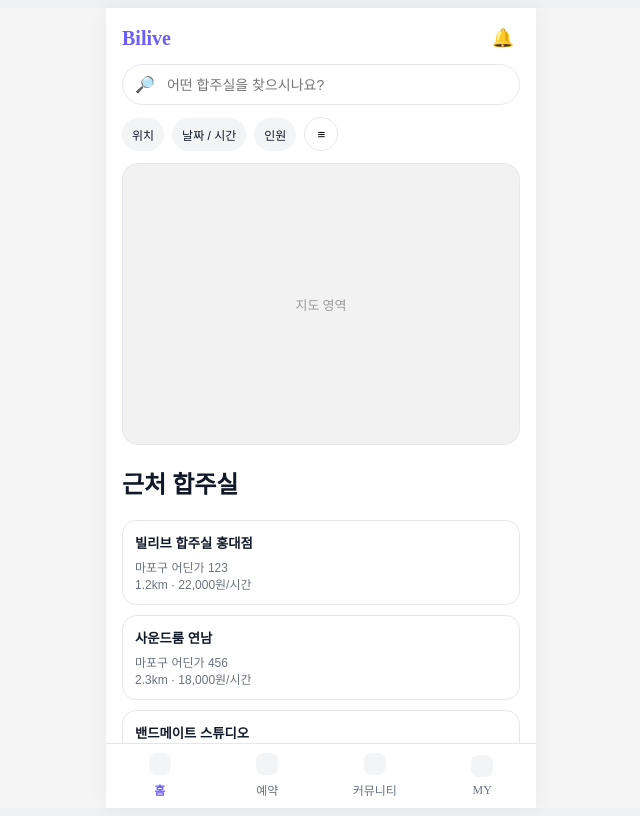
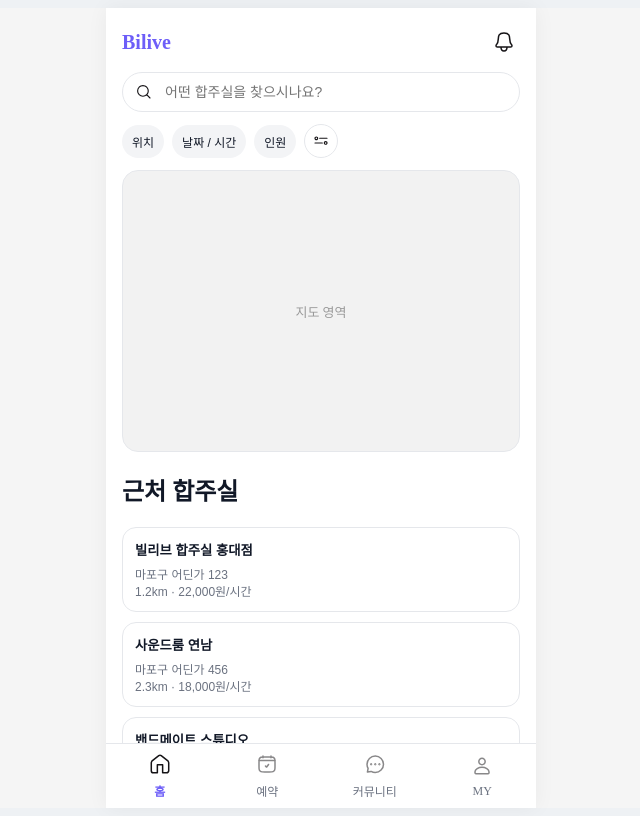
Before and after one commit to PROFITLAB-HACKATHON-2025/bilive_frontend, a React (Vite) app: page /home in a window 1280 px wide. Shown: the whole page, without its empty margins (319-959 px from the left). Built offline with nearby package versions, Linux system fonts and the light colour scheme.

Commit message:
feat: add bottom navigation icons and replace existing emojis with icons

```diff
--- a/src/components/common/BottomNav.tsx
+++ b/src/components/common/BottomNav.tsx
@@ -1,23 +1,24 @@
-import { NavLink } from "react-router-dom";
-import styled from "styled-components";
+import { NavLink } from 'react-router-dom';
+import styled from 'styled-components';
+
+import HomeIcon from '@/assets/icons/Icon_home.svg';
+import CalendarIcon from '@/assets/icons/Icon_calendar.svg';
+import ChatIcon from '@/assets/icons/Icon_chat.svg';
+import PersonIcon from '@/assets/icons/Icon_person.svg';
 
 const tabs = [
-    { to: "/home", label: "홈" },
-    { to: "/reserve", label: "예약" },
-    { to: "/community", label: "커뮤니티" },
-    { to: "/my", label: "MY" },
+  { to: '/home', label: '홈', icon: HomeIcon },
+  { to: '/reserve', label: '예약', icon: CalendarIcon },
+  { to: '/community', label: '커뮤니티', icon: ChatIcon },
+  { to: '/my', label: 'MY', icon: PersonIcon },
 ];
 
 export default function BottomNav() {
   return (
     <Bar>
       {tabs.map((t) => (
-                <Tab
-                    key={t.to}
-                    to={t.to}
-                    className={({ isActive }) => (isActive ? "active" : "")}
-                >
-                    <Dot />
+        <Tab key={t.to} to={t.to} className={({ isActive }) => (isActive ? 'active' : '')}>
+          <NavIcon src={t.icon} alt={t.label} />
           <span>{t.label}</span>
         </Tab>
       ))}
@@ -32,11 +33,10 @@ const Bar = styled.nav`
   bottom: 0;
   height: 64px;
   /* theme 객체가 올바르게 설정되어 있어야 합니다 */
-  background: ${({ theme }) => theme.colors.white || "#ffffff"};
-  border-top: 1px solid ${({ theme }) => theme.colors.border || "#eeeeee"};
+  background: ${({ theme }) => theme.colors.white || '#ffffff'};
+  border-top: 1px solid ${({ theme }) => theme.colors.border || '#eeeeee'};
   display: grid;
   grid-template-columns: repeat(4, 1fr);
-
   /* 아이폰 노치(하단 바) 대응 */
   padding-bottom: env(safe-area-inset-bottom);
   z-index: 100;
@@ -49,18 +49,27 @@ const Tab = styled(NavLink)`
   align-items: center;
   justify-content: center;
   text-decoration: none;
-  color: ${({ theme }) => theme.colors.subText || "#999999"};
+  color: ${({ theme }) => theme.colors.subText || '#999999'};
   font-size: 12px;
 
+  & img {
+    transition: filter 0.2s;
+    opacity: 0.5;
+  }
+
   &.active {
-    color: ${({ theme }) => theme.colors.primary || "#000000"};
+    color: ${({ theme }) => theme.colors.primary || '#000000'};
     font-weight: 700;
+
+    & img {
+      opacity: 1;
+      filter: none;
+    }
   }
 `;
 
-const Dot = styled.div`
-  width: 22px;
-  height: 22px;
-  border-radius: 8px;
-  background: ${({ theme }) => theme.colors.chip || "#f0f0f0"};
+const NavIcon = styled.img`
+  width: 24px;
+  height: 24px;
+  display: block;
 `;
--- a/src/pages/home/HomeMapPage.tsx
+++ b/src/pages/home/HomeMapPage.tsx
@@ -1,19 +1,23 @@
-import { useNavigate } from "react-router-dom";
-import styled from "styled-components";
-import { useQuery } from "@tanstack/react-query";
-import { fetchRooms } from "@/api/rooms.ts";
-import { useAppStore } from "@/store/useAppStore.ts";
+import { useNavigate } from 'react-router-dom';
+import styled from 'styled-components';
+import { useQuery } from '@tanstack/react-query';
+import { fetchRooms } from '@/api/rooms.ts';
+import { useAppStore } from '@/store/useAppStore.ts';
 
-import { SearchBox, SearchField } from "@/components/ui/SearchInput.tsx";
-import { Chip, CircleBtn } from "@/components/ui/Buttons.tsx";
-import { Card, CardTitle, CardMeta } from "@/components/ui/Card.tsx";
+import { SearchBox, SearchField } from '@/components/ui/SearchInput.tsx';
+import { Chip, CircleBtn } from '@/components/ui/Buttons.tsx';
+import { Card, CardTitle, CardMeta } from '@/components/ui/Card.tsx';
+
+import BellIconSrc from '@/assets/icons/Icon_bell.svg';
+import SearchIconSrc from '@/assets/icons/Icon_search.svg';
+import FilterIconSrc from '@/assets/icons/Icon_filter.svg';
 
 export default function HomeMapPage() {
   const nav = useNavigate();
   const { filters, setFilter } = useAppStore(); // 필터 상태 및 수정 함수
 
   const { data = [], isLoading } = useQuery({
-        queryKey: ["rooms"],
+    queryKey: ['rooms'],
     queryFn: fetchRooms,
   });
 
@@ -21,26 +25,24 @@ export default function HomeMapPage() {
     <>
       <HeaderRow>
         <Logo>Bilive</Logo>
-                <Bell aria-label="notifications">🔔</Bell>
+        <Bell aria-label='notifications'>
+          <img src={BellIconSrc} alt='알림' width={24} height={24} />
+        </Bell>
       </HeaderRow>
 
       <SearchBox>
-                <span>🔎</span>
-                <SearchField placeholder="어떤 합주실을 찾으시나요?" />
+        <img src={SearchIconSrc} alt='검색' width={18} height={18} />
+        <SearchField placeholder='어떤 합주실을 찾으시나요?' />
       </SearchBox>
 
       <ChipRow>
         {/* 현재 스토어의 필터 값 유무에 따라 텍스트 표시 */}
-                <Chip onClick={() => setFilter("location", "마포구")}>
-                    {filters.location || "위치"}
-                </Chip>
-                <Chip onClick={() => setFilter("datetime", "12/24 14:00")}>
-                    {filters.datetime || "날짜 / 시간"}
-                </Chip>
-                <Chip onClick={() => setFilter("people", 4)}>
-                    {filters.people ? `${filters.people}인` : "인원"}
-                </Chip>
-                <CircleBtn>≡</CircleBtn>
+        <Chip onClick={() => setFilter('location', '마포구')}>{filters.location || '위치'}</Chip>
+        <Chip onClick={() => setFilter('datetime', '12/24 14:00')}>{filters.datetime || '날짜 / 시간'}</Chip>
+        <Chip onClick={() => setFilter('people', 4)}>{filters.people ? `${filters.people}인` : '인원'}</Chip>
+        <CircleBtn>
+          <img src={FilterIconSrc} alt='필터' width={18} height={18} />
+        </CircleBtn>
       </ChipRow>
 
       <MapArea>
@@ -50,7 +52,7 @@ export default function HomeMapPage() {
       <ListSection>
         <h2>근처 합주실</h2>
         {isLoading ? (
-                    <p className="hint">불러오는 중…</p>
+          <p className='hint'>불러오는 중…</p>
         ) : (
           <CardGrid>
             {data.map((r) => (
@@ -69,10 +71,6 @@ export default function HomeMapPage() {
   );
 }
 
-/**
- * 고유 스타일 컴포넌트 (정돈된 형태)
- */
-
 const HeaderRow = styled.div`
   display: flex;
   align-items: center;
@@ -88,8 +86,11 @@ const Logo = styled.div`
 const Bell = styled.button`
   border: 0;
   background: transparent;
-    font-size: 18px;
   cursor: pointer;
+  display: flex;
+  align-items: center;
+  justify-content: center;
+  padding: 4px;
 `;
 
 const ChipRow = styled.div`
@@ -101,7 +102,9 @@ const ChipRow = styled.div`
   /* 스크롤바 숨기기 */
   -ms-overflow-style: none;
   scrollbar-width: none;
-    &::-webkit-scrollbar { display: none; }
+  &::-webkit-scrollbar {
+    display: none;
+  }
 `;
 
 const MapArea = styled.div`
```
Lines whose indentation alone changed are shown as unchanged.
